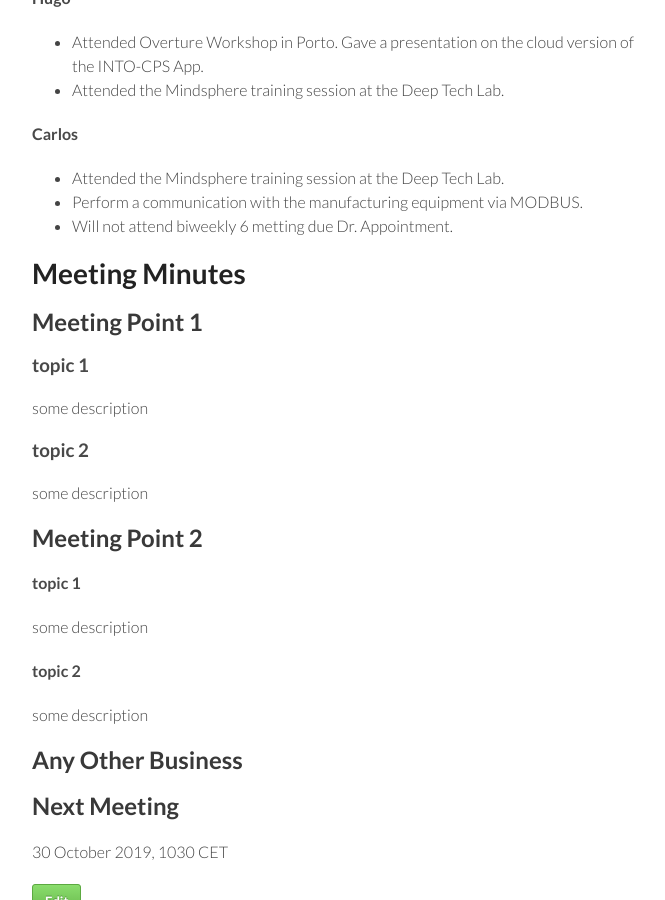
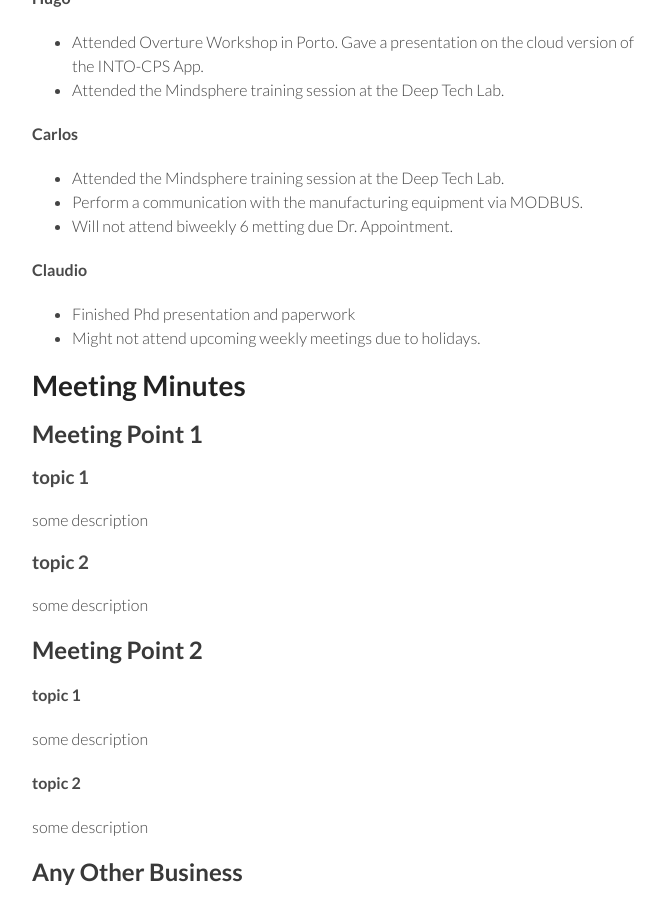
Before and after one commit to digitaltwincentre/digitaltwincentre.github.io, a Jekyll site: the page built from _biweeklies/Biweekly-6.md, in a window 1280 px wide and 900 px high, scrolled down 1318 px. Shown: the whole window, without its empty margins (418-1083 px from the left). Built offline with Jekyll 4.4.1, drawn with Linux system fonts in a browser that asks for light colours; nearby versions of some CDN libraries.

Commit message:
Update Biweekly-6.md

```diff
--- a/_biweeklies/Biweekly-6.md
+++ b/_biweeklies/Biweekly-6.md
@@ -62,6 +62,10 @@ private information must be stored elsewhere.  -->
 * Perform a communication with the manufacturing equipment via MODBUS.
 * Will not attend biweekly 6 metting due Dr. Appointment.
 
+#### Claudio
+* Finished Phd presentation and paperwork
+* Might not attend upcoming weekly meetings due to holidays.
+
 Meeting Minutes
 ===============
 
```
